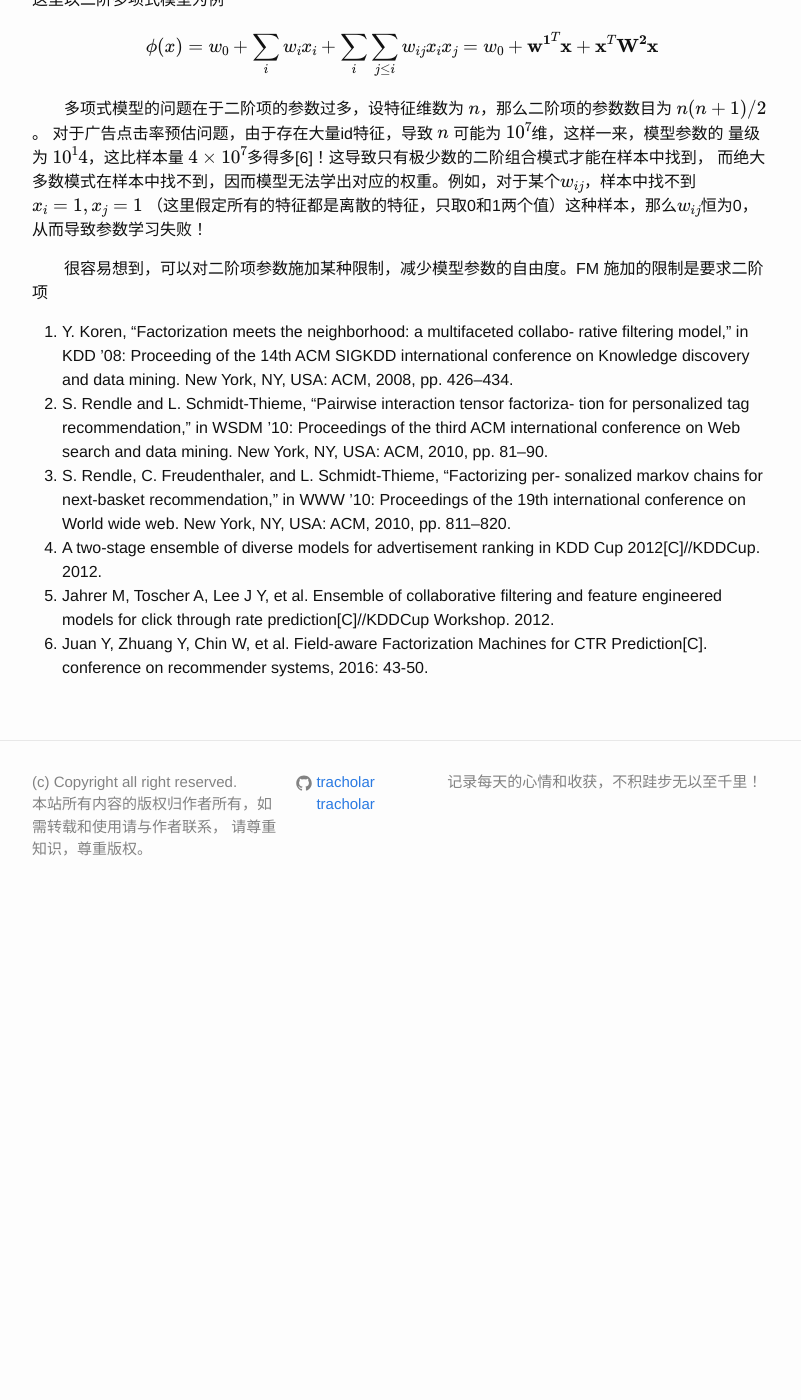
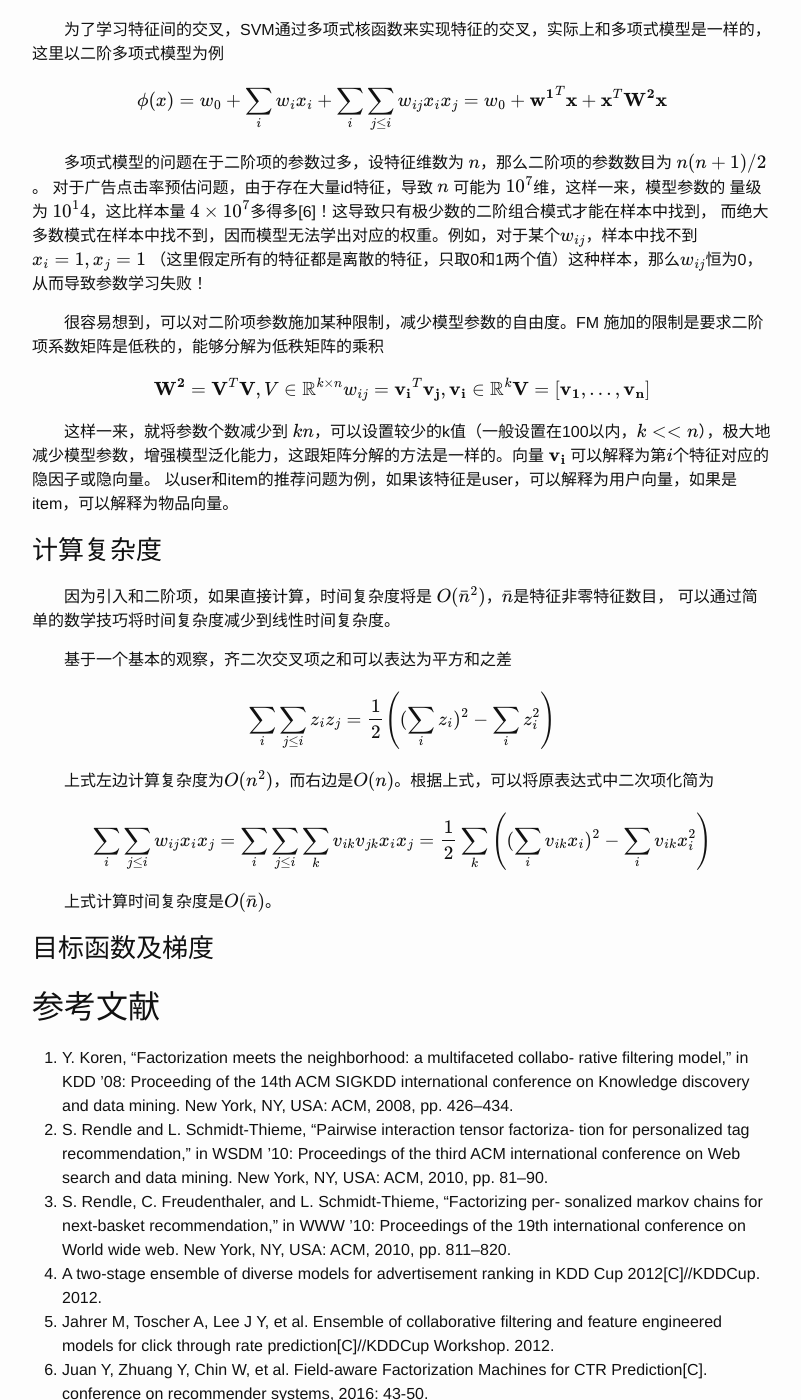
Before and after one commit to tracholar/tracholar.github.io, a Jekyll site: the page built from _posts/2017-03-10-factorization-machine.md, in a window 1280 px wide and 1400 px high, scrolled down 1079 px. Shown: the whole window, without its empty margins (238-1039 px from the left). Built offline with Jekyll 4.4.1, drawn with Linux system fonts in a browser that asks for light colours; formulas are drawn with MathJax 3; comment, search, counter and statistics services are not loaded; before the commit the page ends 2000 px from its top, so only the background shows below that.

Commit message:
计算时间复杂度

```diff
--- a/_posts/2017-03-10-factorization-machine.md
+++ b/_posts/2017-03-10-factorization-machine.md
@@ -14,6 +14,7 @@ tags: ["机器学习","算法","因子机"]
 等基础之上，归纳出针对高维稀疏数据的因子机(Factorization Machine, FM)模型。因子机模型可以将上述模型全部纳入一个统一的框架进行分析。并且，Steffen Rendle 实现了一个单机多线程版本的 [libFM](http://www.libfm.org/)。在随后的 [KDD Cup 2012，track2 广告点击率预估(pCTR)](https://www.kaggle.com/c/kddcup2012-track2)中，国立台湾大学[4]和 Opera Solutions[5] 两只队伍都采用了 FM，并获得大赛的冠亚军而使得 FM 名声大噪。随后，台湾大学的 Yuchin Juan 等人在总结自己在两次比赛中的经验以及 Opera Solutions 队伍中使用的 FM 模型的总结，提出了一般化的 FFM 模型[6]，并实现了单机多线程版的 [libFFM](https://www.csie.ntu.edu.tw/~cjlin/libffm/)，并做了深入的试验研究。事实上，Opera Solutions 在比赛中用的 FM 就是FFM。FM 模型只考虑了 user 和 iterm 间的交互，FFM 考虑更多id间的交互，是一种更一般化的模型。
 
 ## 什么是因子机
+### 因子机的定义
 机器学习中的建模问题可以归纳为从数据中学习一个函数 $$f: R^n \rightarrow T$$，它将实值的特征向量 $$x \in R^n$$
 映射到一个特定的集合中。例如，对于回归问题，集合 T 就是实数集 R，对于二分类问题，这个集合可以是 $$\{+1, -1\}$$.
 对于监督学习，通常有一标注的训练样本集合 $$D = \{(x^{(1)},y^{(1)}),..., (x^{(n)},y^{(n)})\}$$。
@@ -46,11 +47,43 @@ $$
 而绝大多数模式在样本中找不到，因而模型无法学出对应的权重。例如，对于某个$$w_{ij}$$，样本中找不到$$x_i=1,x_j=1$$
 （这里假定所有的特征都是离散的特征，只取0和1两个值）这种样本，那么$$w_{ij}$$恒为0，从而导致参数学习失败！
 
-很容易想到，可以对二阶项参数施加某种限制，减少模型参数的自由度。FM 施加的限制是要求二阶项
+很容易想到，可以对二阶项参数施加某种限制，减少模型参数的自由度。FM 施加的限制是要求二阶项系数矩阵是低秩的，能够分解为低秩矩阵的乘积
+
+$$
+\mathbf{W^2} = \mathbf{V}^T \mathbf{V}, V \in \mathbb{R}^{k \times n} \\\\
+w_{ij} = \mathbf{v_i}^T \mathbf{v_j} , \mathbf{v_i} \in \mathbb{R}^{k} \\\\
+\mathbf{V} = [\mathbf{v_1}, ..., \mathbf{v_n}]
+$$
+
+这样一来，就将参数个数减少到 $$kn$$，可以设置较少的k值（一般设置在100以内，$$k << n$$），极大地减少模型参数，增强模型泛化能力，这跟矩阵分解的方法是一样的。向量 $$\mathbf{v_i}$$ 可以解释为第$$i$$个特征对应的隐因子或隐向量。
+以user和item的推荐问题为例，如果该特征是user，可以解释为用户向量，如果是item，可以解释为物品向量。
+
+### 计算复杂度
+因为引入和二阶项，如果直接计算，时间复杂度将是 $$O(\bar{n}^2)$$，$$\bar{n}$$是特征非零特征数目，
+可以通过简单的数学技巧将时间复杂度减少到线性时间复杂度。
+
+基于一个基本的观察，齐二次交叉项之和可以表达为平方和之差
+
+$$
+\sum_i \sum_{j \le i} z_i z_j = \frac{1}{2} \left( (\sum_i z_i)^2 - \sum_i z_i^2 \right)
+$$
+
+上式左边计算复杂度为$$O(n^2)$$，而右边是$$O(n)$$。根据上式，可以将原表达式中二次项化简为
+
+$$
+\sum_i \sum_{j \le i} w_{ij} x_i x_j = \sum_i \sum_{j \le i} \sum_k v_{ik} v_{jk} x_i x_j \\\\
+= \frac{1}{2} \sum_k  \left( (\sum_i v_{ik} x_i)^2 - \sum_i v_{ik}x_i^2 \right)
+$$
+
+上式计算时间复杂度是$$O(\bar{n})$$。
+
+### 目标函数及梯度
 
 
 
 
+
+## 参考文献
 1. Y. Koren, “Factorization meets the neighborhood: a multifaceted collabo- rative filtering model,” in KDD ’08: Proceeding of the 14th ACM SIGKDD international conference on Knowledge discovery and data mining. New York, NY, USA: ACM, 2008, pp. 426–434.
 2. S. Rendle and L. Schmidt-Thieme, “Pairwise interaction tensor factoriza- tion for personalized tag recommendation,” in WSDM ’10: Proceedings of the third ACM international conference on Web search and data mining. New York, NY, USA: ACM, 2010, pp. 81–90.
 3. S. Rendle, C. Freudenthaler, and L. Schmidt-Thieme, “Factorizing per- sonalized markov chains for next-basket recommendation,” in WWW ’10: Proceedings of the 19th international conference on World wide web. New York, NY, USA: ACM, 2010, pp. 811–820.
```
